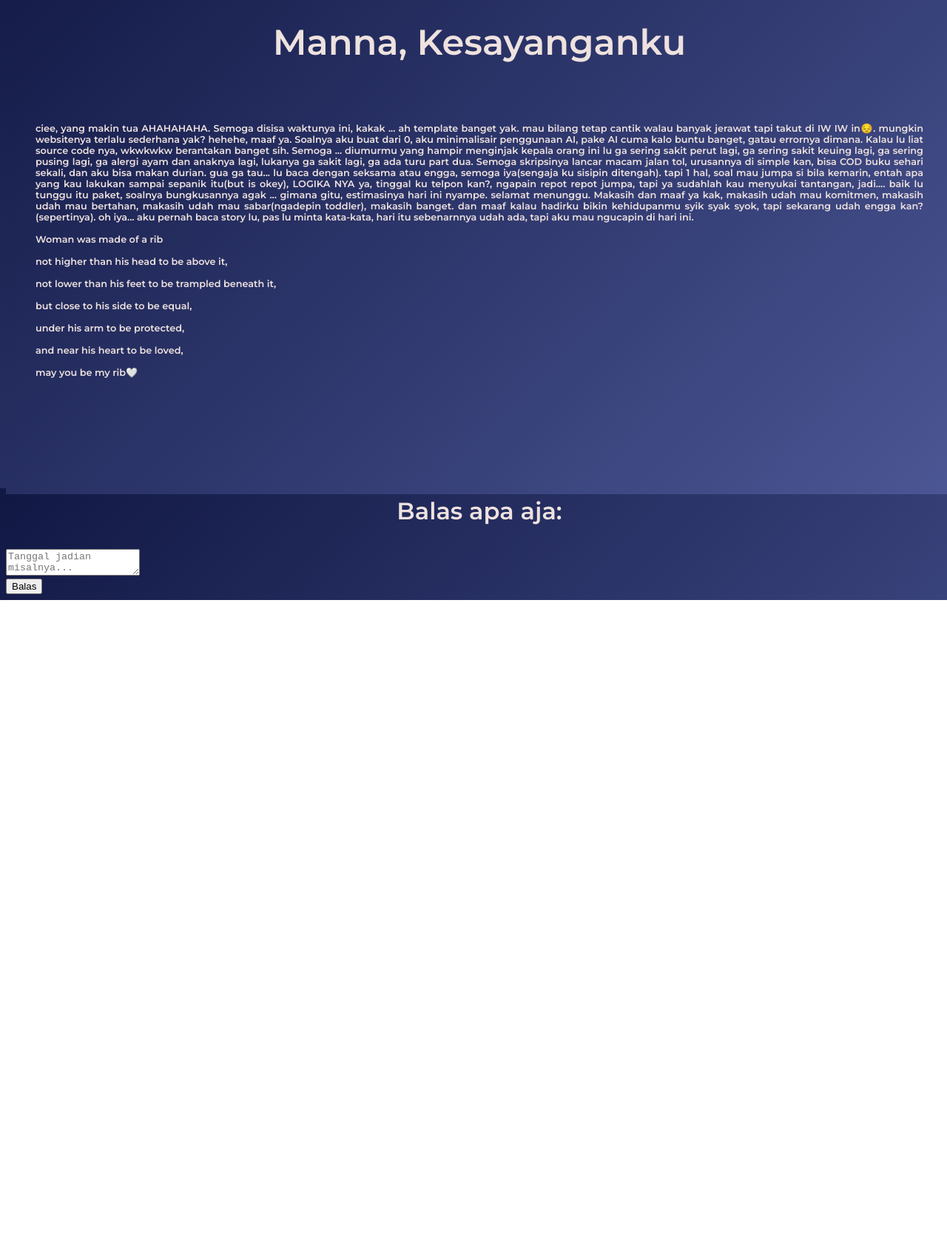
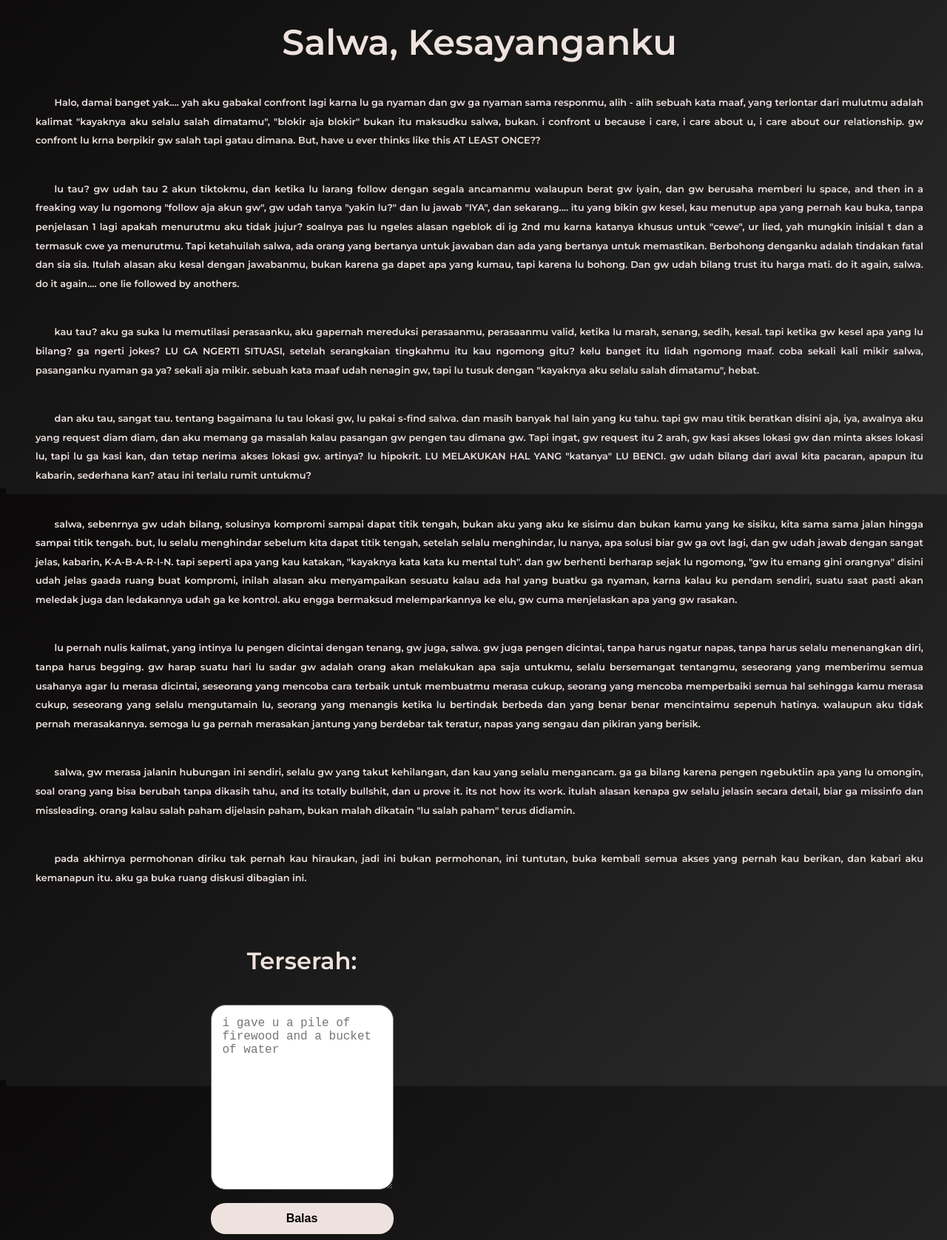
Before and after one commit to FayBlaze/birthday-mybeloved, a plain HTML site: page text.html in a window 1280 px wide. Shown: the part 140-1816 px from the top of the page at 74% size. Before the commit the page ends 951 px from the top, so only its background shows below. Drawn offline with Linux system fonts and the light colour scheme.

Commit message:
fixed v1.2

```diff
--- a/style/style.css
+++ b/style/style.css
@@ -1,7 +1,7 @@
 @import url('https://fonts.googleapis.com/css2?family=Montserrat:ital,wght@0,100..900;1,100..900&display=swap');
 :root {
   --primary-color: #7288AE;
-  --bg-color: linear-gradient(135deg, #111844, #4B5694);
+  --bg-color: linear-gradient(135deg, #0B0909, #2C2C2C);
   --secondary-color: #EAE0CF;
   --font-color: #eee2df;
 }
@@ -28,6 +28,16 @@ body {
   cursor: pointer;
 }
 
+.btn {
+  font-weight: 600;
+  font-size: 1rem;
+  border-radius: 20px;
+  border: none;
+  background-color: var(--font-color);
+  color: var(--bg-color);
+  cursor: pointer;
+}
+
 /* index.html */
 #click-text{
   margin-top: 40vh;
@@ -42,20 +52,86 @@ body {
   margin-top: 10vh;
 }
 
+#form-container {
+  width: 300px;
+  display: flex;
+  flex-direction: column;
+  align-items: center;
+  justify-content: center;
+  margin-top: 1vh;
+}
+
+#pwd, #unlock-btn {
+  font-size: 1.5rem;
+  text-align: center;
+  border-radius: 30px;
+  border: none;
+  width: 100%;
+  box-sizing: border-box;
+  padding: 15px 0px;
+  border-radius: 38px;
+
+}
+
 .equation, #error-message {
-  color: red;
+  color: #8B1E2D;
+  font-weight: bold;
 }
 
 h3.text {
   font-size: 2rem;
-  padding: 0px 20px 0px 20px
+  padding: 0px 20px 0px 20px;
+  margin-top: 5vh;
 
 }
 
 /* text.html */
+#message-form {
+  display: flex;
+  flex-direction: column;
+  align-items: center;
+  justify-content: center;
+  margin-top: 1vh;
+}
+
 p.text {
   font-size: 0.8rem;
   padding: 0vh 5vh 0vh 5vh;
   text-align: justify;
-  margin-top: 10vh;
+  margin-top: 5vh;
+  line-height: 2;
+  text-indent: 2em;
 }
+
+#response-container {
+  display : flex;
+  flex-direction: column;
+  width: 100%;
+  max-width: 800px;
+  align-items: center;
+  justify-content: center;
+  margin-top: 5vh;
+}
+
+#message-box {
+  display: flex;
+  flex-direction: column;
+  align-items: center;
+  justify-content: center;
+  width: 100%;
+  min-height: 250px;
+  padding: 15px;
+  font-size: 16px;
+  resize: vertical;
+  box-sizing: border-box;
+  border-radius: 20px;
+}
+
+#send-btn {
+  width: 100%;            /* Menyamakan panjangnya dengan message box */
+  padding: 12px;
+  font-size: 16px;
+  cursor: pointer;
+  box-sizing: border-box;
+  cursor: pointer;
+}
--- a/text.html
+++ b/text.html
@@ -9,49 +9,107 @@
 </head>
 <body>
     <audio id="laguLatar" loop>
-      <source src="src/Song.mp3" type="audio/mpeg">
+      <source src="src/Song1.mp3" type="audio/mpeg">
     </audio>
 
   <div class="message-container">
-    <h1 class="text">Manna, Kesayanganku</h1>
+    <h1 class="text">Salwa, Kesayanganku</h1>
     <p class="text">
-      ciee, yang makin tua AHAHAHAHA. Semoga disisa waktunya ini, kakak ... ah template banget
-      yak. mau bilang tetap cantik walau banyak jerawat tapi takut di IW IW in😔. mungkin
-      websitenya terlalu sederhana yak? hehehe, maaf ya. Soalnya aku buat dari 0, aku
-      minimalisair penggunaan AI, pake AI cuma kalo buntu banget, gatau errornya dimana.
-      Kalau lu liat source code nya, wkwkwkw berantakan banget sih. Semoga ... diumurmu yang
-      hampir menginjak kepala orang ini lu ga sering sakit perut lagi, ga sering
-      sakit keuing lagi, ga sering pusing lagi, ga alergi ayam dan anaknya lagi, lukanya
-      ga sakit lagi, ga ada turu part dua. Semoga skripsinya lancar macam jalan tol,
-      urusannya di simple kan, bisa COD buku sehari sekali, dan aku bisa makan durian.
-      gua ga tau... lu baca dengan seksama atau engga, semoga iya(sengaja ku sisipin ditengah).
-      tapi 1 hal, soal mau jumpa si bila
-      kemarin, entah apa yang kau lakukan sampai sepanik itu(but is okey), LOGIKA NYA ya, tinggal ku telpon
-      kan?, ngapain repot repot jumpa, tapi ya sudahlah kau menyukai tantangan, jadi....
-      baik lu tunggu itu paket, soalnya bungkusannya agak ... gimana gitu, estimasinya hari
-      ini nyampe. selamat menunggu. Makasih dan maaf ya kak, makasih udah mau komitmen,
-      makasih udah mau bertahan, makasih udah mau sabar(ngadepin toddler), makasih banget.
-      dan maaf kalau hadirku bikin kehidupanmu syik syak syok, tapi sekarang udah
-      engga kan? (sepertinya). oh iya... aku pernah baca story lu, pas lu minta kata-kata,
-      hari itu sebenarnnya udah ada, tapi aku mau ngucapin di hari ini. <br><br>
-      Woman was made of a rib <br><br>
-      not higher than his head to be above it, <br><br>
-      not lower than his feet to be trampled beneath it, <br><br>
-      but close to his side to be equal, <br><br>
-      under his arm to be protected, <br><br>
-      and near his heart to be loved, <br><br>
-      may you be my rib🤍
+      Halo, damai banget yak.... yah aku gabakal confront lagi karna lu ga nyaman dan
+      gw ga nyaman sama responmu, alih - alih sebuah kata maaf, yang terlontar dari mulutmu
+      adalah kalimat "kayaknya aku selalu salah dimatamu", "blokir aja blokir" bukan itu maksudku salwa, bukan.
+      i confront u because i care, i care about u, i care about our relationship. gw confront
+      lu krna berpikir gw salah tapi gatau dimana. But, have u ever thinks like this
+      AT LEAST ONCE??
     </p>
 
-    <form id="message-form" action="https://formspree.io/f/mwvjagag" method="POST">
-      <h3 class="text">Balas apa aja:</h3>
+    <p class="text">
+      lu tau? gw udah tau 2 akun tiktokmu, dan ketika lu larang follow dengan segala ancamanmu
+      walaupun berat gw iyain, dan gw berusaha memberi lu space, and then in a freaking way
+      lu ngomong "follow aja akun gw", gw udah tanya "yakin lu?" dan lu jawab "IYA", dan
+      sekarang.... itu yang bikin gw kesel, kau menutup apa yang pernah kau buka, tanpa penjelasan
+      1 lagi apakah menurutmu aku tidak jujur? soalnya
+      pas lu ngeles alasan ngeblok di ig 2nd mu karna katanya khusus untuk "cewe", ur lied,
+      yah mungkin inisial t dan a termasuk cwe ya menurutmu. Tapi ketahuilah salwa, ada
+      orang yang bertanya untuk jawaban dan ada yang bertanya untuk memastikan. Berbohong
+      denganku adalah tindakan fatal dan sia sia. Itulah alasan aku kesal dengan jawabanmu,
+      bukan karena ga dapet apa yang kumau, tapi karena lu bohong. Dan gw udah bilang trust
+      itu harga mati. do it again, salwa. do it again.... one lie followed by anothers.
+    </p>
 
-      <input type="hidden" name="_subject" value="Balasan Surat Ulang Tahun dari Ayang!">
+    <p class="text">
+       kau tau? aku ga suka lu memutilasi perasaanku, aku gapernah mereduksi perasaanmu,
+       perasaanmu valid, ketika lu marah, senang, sedih, kesal. tapi ketika gw kesel
+       apa yang lu bilang? ga ngerti jokes? LU GA NGERTI SITUASI, setelah serangkaian
+       tingkahmu itu kau ngomong gitu? kelu banget itu lidah ngomong maaf. coba sekali kali
+       mikir salwa, pasanganku nyaman ga ya? sekali aja mikir. sebuah kata maaf udah nenagin
+       gw, tapi lu tusuk dengan "kayaknya aku selalu salah dimatamu", hebat.
+    </p>
 
-      <textarea id="message-box" name="pesan_balasan" placeholder="Tanggal jadian misalnya..." required></textarea>
-      <br>
-      <button class="Btn" id="send-btn" type="submit">Balas</button>
-    </form>
+    <p class="text">
+      dan aku tau, sangat tau. tentang bagaimana lu tau lokasi gw, lu pakai s-find salwa.
+      dan masih banyak hal lain yang ku tahu. tapi gw mau titik beratkan disini aja,
+      iya, awalnya aku yang request diam diam, dan aku memang ga masalah kalau pasangan gw
+      pengen tau dimana gw. Tapi ingat, gw request itu 2 arah, gw kasi akses lokasi gw dan
+      minta akses lokasi lu, tapi lu ga kasi kan, dan tetap nerima akses lokasi gw.
+      artinya? lu hipokrit. LU MELAKUKAN HAL YANG "katanya" LU BENCI. gw udah bilang dari awal
+      kita pacaran, apapun itu kabarin, sederhana kan? atau ini terlalu rumit untukmu?
+    </p>
+
+    <p class="text">
+      salwa, sebenrnya gw udah bilang, solusinya kompromi sampai dapat titik tengah,
+      bukan aku yang aku ke sisimu dan bukan kamu yang ke sisiku, kita sama sama jalan hingga
+      sampai titik tengah. but, lu selalu menghindar sebelum kita dapat titik tengah, setelah
+      selalu menghindar, lu nanya, apa solusi biar gw ga ovt lagi, dan gw udah jawab dengan sangat
+      jelas, kabarin, K-A-B-A-R-I-N. tapi seperti apa yang kau katakan, "kayaknya kata kata
+      ku mental tuh". dan gw berhenti berharap sejak lu ngomong, "gw itu emang gini orangnya"
+      disini udah jelas gaada ruang buat kompromi, inilah alasan aku menyampaikan sesuatu
+      kalau ada hal yang buatku ga nyaman, karna kalau ku pendam sendiri, suatu saat pasti
+      akan meledak juga dan ledakannya udah ga ke kontrol. aku engga bermaksud melemparkannya
+      ke elu, gw cuma menjelaskan apa yang gw rasakan.
+
+    </p>
+
+    <p class="text">
+      lu pernah nulis kalimat, yang intinya lu pengen dicintai dengan tenang, gw juga, salwa.
+      gw juga pengen dicintai, tanpa harus ngatur napas, tanpa harus selalu menenangkan diri,
+      tanpa harus begging. gw harap suatu hari lu sadar gw adalah orang akan melakukan apa saja
+      untukmu, selalu bersemangat tentangmu, seseorang yang memberimu semua usahanya agar lu
+      merasa dicintai, seseorang yang mencoba cara terbaik untuk membuatmu merasa cukup,
+      seorang yang mencoba memperbaiki semua hal sehingga kamu merasa cukup, seseorang yang
+      selalu mengutamain lu, seorang yang menangis ketika lu bertindak berbeda dan
+      yang benar benar mencintaimu sepenuh hatinya. walaupun aku tidak pernah merasakannya.
+      semoga lu ga pernah merasakan jantung yang berdebar tak teratur, napas yang sengau dan
+      pikiran yang berisik.
+    </p>
+
+
+    <p class="text">
+      salwa, gw merasa jalanin hubungan ini sendiri, selalu gw yang takut kehilangan, dan kau
+      yang selalu mengancam. ga ga bilang karena pengen ngebuktiin apa yang lu omongin, soal
+      orang yang bisa berubah tanpa dikasih tahu, and its totally bullshit, dan u prove it.
+      its not how its work. itulah alasan kenapa gw selalu jelasin secara detail, biar ga
+      missinfo dan missleading. orang kalau salah paham dijelasin paham, bukan malah dikatain
+      "lu salah paham" terus didiamin.
+    </p>
+
+     <p class="text">
+      pada akhirnya permohonan diriku tak pernah kau hiraukan, jadi ini bukan permohonan, ini
+      tuntutan, buka kembali semua akses yang pernah kau berikan, dan kabari aku kemanapun itu.
+      aku ga buka ruang diskusi dibagian ini.
+     </p>
+
+    <div id="response-container">
+      <h3 class="text">Terserah:</h3>
+      <form id="message-form" action="https://formspree.io/f/mwvjagag" method="POST">
+        <input type="hidden" name="_subject" value="Balasan Surat Ulang Tahun dari Ayang!">
+
+        <textarea id="message-box" name="pesan_balasan"
+        placeholder="i gave u a pile of firewood and a bucket of water" required></textarea>
+        <br>
+        <button class="btn" id="send-btn" type="submit">Balas</button>
+      </form>
+    </div>
   </div>
 
 </body>
```
Also changed, not shown: index.html (+6 -3 lines).
